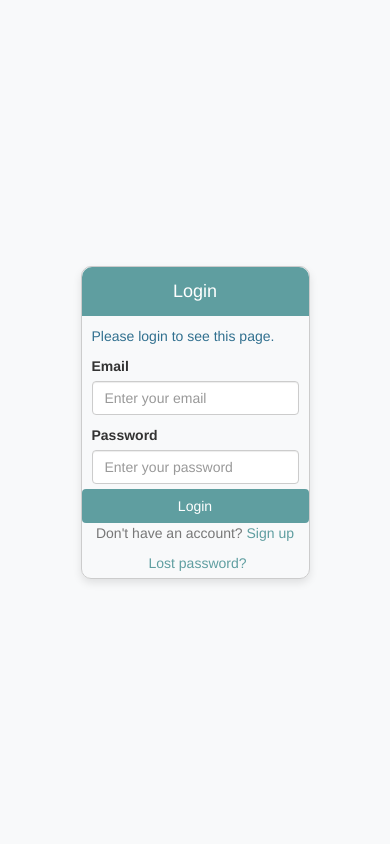
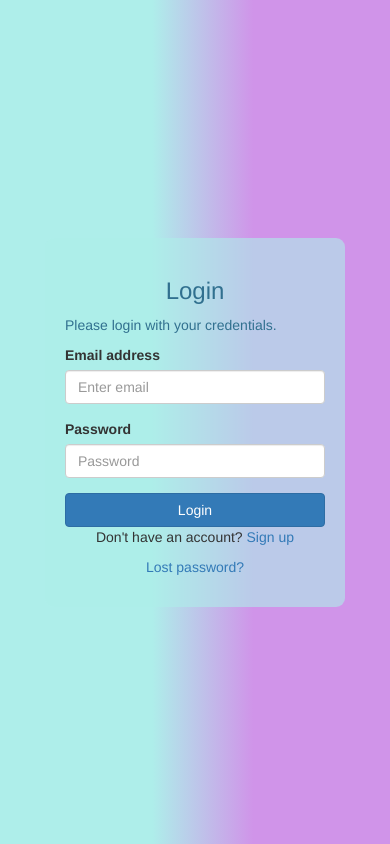
Before and after one commit to NabinPrasadDhungana/Django-Local-Library, a Django app: page /accounts/login/?next=/catalog/author/create/ in a window 390 px wide. Run offline with Django 5.2, Linux system fonts and the light colour scheme; some libraries are stand-ins or nearby versions.

Commit message:
Login and pw reset form managed

```diff
--- a/locallibrary/catalog/static/css/styles.css
+++ b/locallibrary/catalog/static/css/styles.css
@@ -2,6 +2,7 @@
     margin-top: 20px;
     padding: 0;
     list-style: none;
+
 }
 
 #logout-form {
--- a/locallibrary/templates/registration/login.html
+++ b/locallibrary/templates/registration/login.html
@@ -5,54 +5,70 @@
 {% block content %}
 
 <style>
+
   body {
               display: flex;
               justify-content: center;
               align-items: center;
               height: 100vh;
-      background-color: #f8f9fa;
+              background: rgb(174,238,234);
+              background: linear-gradient(90deg, rgba(174,238,234,1) 39%, rgba(208,148,233,1) 65%);
+  }
+  .card {
+      width: 30rem;
+      max-width: 400px;
+      background-color: rgba(174,238,234,0.6);
+      padding: 20px;
+      border-radius: 9px;
   }
 
-  .login-card {
-      width: 100%;
-      max-width: 400px;
-      border: 1px solid #ccc;
-      border-radius: 1rem;
-      box-shadow: 0 4px 8px rgba(0, 0, 0, 0.1);
-  }
-
-  .login-card .card-header {
-      background-color: #5F9EA0;
-      color: white;
-      padding: 0.5rem;
-      border-top-left-radius: 1rem;
-      border-top-right-radius: 1rem;
-  }
-  .btn {
-      background-color: #5F9EA0;
-      color: white;
-  }
-  a{
-      color: #5F9EA0;
-  }
-  p{
-    margin: 1rem 0.5rem 0.5rem 1rem;
-  }
-  .form-group{
-    margin: 1rem 1rem 0.5rem 1rem;
-  }
 </style>
 
-  {# Assumes you set up the password_reset view in your URLconf #}
-  <div class="container">
-    <div class="row justify-content-center">
-        <div class="col-md-8 col-lg-8">
+<div class="card">
+  <div class="card-body">
+      <h3 class="card-title text-center text-info">Login</h3>
+      {% if form.errors %}
+              <p class="text-danger">Your username and password didn't match. Please try again.</p>
+            {% endif %}
+
+            {% if next %}
+              {% if user.is_authenticated %}
+                <p class="text-danger">Your account doesn't have access to this page. To proceed,
+                please login with an account that has access.</p>
+              {% else %}
+                <p class="text-info">Please login with your credentials.</p>
+              {% endif %}
+            {% endif %}
+      <form method="POST">
+        {% csrf_token %}
+          <div class="form-group">
+              <label for="email">Email address</label>
+              <input type="email" class="form-control" id="email" name="username" placeholder="Enter email">
+          </div>
+          <div class="form-group">
+              <label for="password">Password</label>
+              <input type="password" class="form-control" id="password" placeholder="Password" name="password">
+          </div>
+          <button type="submit" class="btn btn-primary btn-block">Login</button>
+          <input type="hidden" name="next" value="{{ next }}">
+      </form>
+      <div class="card-footer text-center ">
+        <p>Don't have an account? <a href="#">Sign up</a></p>
+        <p><a href="{% url 'password_reset' %}">Lost password?</a></p>
+      </div>
+  </div>
+</div>
+
+  <!-- {# Assumes you set up the password_reset view in your URLconf #} -->
+  <!-- <div class="container">
+    <div class="justify-content-center">
+      <div class="col-md-4">
         <div class="card login-card">
-            <div class="card-header text-center">
+
+          <div class="card-header text-center col-md-8">
             <h4>Login</h4>
           </div>
-
-            <div class="card-body col-12">
+          <div class="card-body col-md-8">
             {% if form.errors %}
               <p class="text-danger">Your username and password didn't match. Please try again.</p>
             {% endif %}
@@ -78,7 +94,6 @@
                   <button type="submit" class="btn  btn-block">Login</button>
                   <input type="hidden" name="next" value="{{ next }}">
               </form>
-            </div>
             <div class="card-footer text-muted text-center">
                 Don't have an account? <a href="#">Sign up</a>
                 <p><a href="{% url 'password_reset' %}">Lost password?</a></p>
@@ -87,6 +102,7 @@
         </div>
       </div>
     </div>
+  </div> -->
 
 <!-- Bootstrap JS and dependencies -->
 <script src="https://code.jquery.com/jquery-3.5.1.slim.min.js"></script>
```
Also changed, not shown: locallibrary/catalog/forms.py (+7 -0 lines), locallibrary/templates/registration/password_reset_form.html (+44 -8 lines), locallibrary/db.sqlite3. Lines whose indentation alone changed are shown as unchanged.
